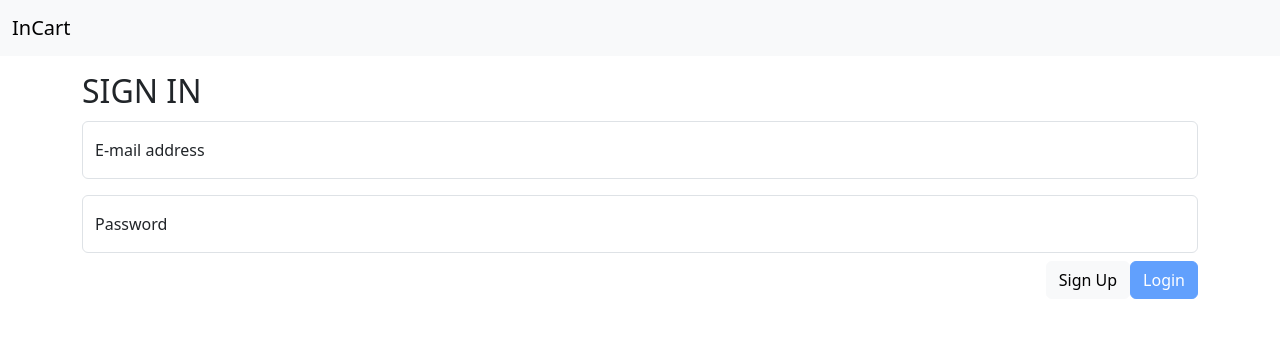
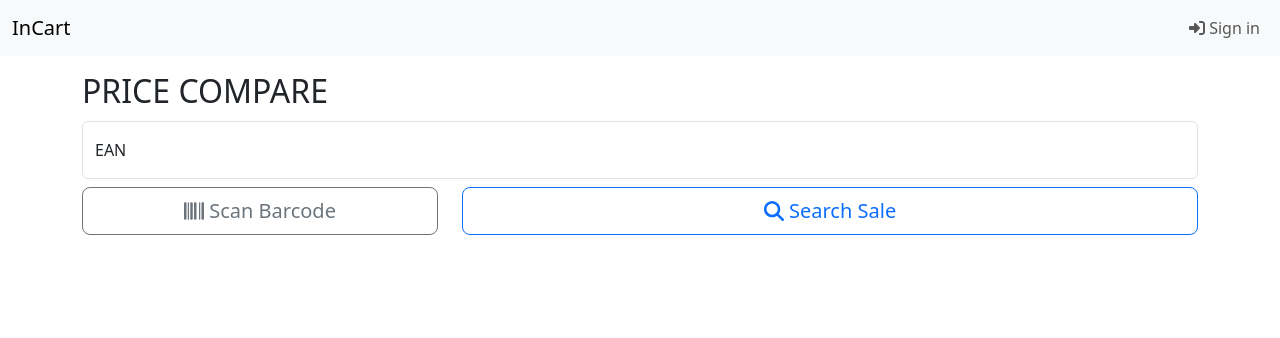
Before and after one commit to price-compare-tcc-unicarioca/price-compare-frontend, a Vue app: page / in a window 1280 px wide. Before the commit this address led to /sign-in. Shown: the top 338 px of the page. Built offline with nearby package versions, Linux system fonts and the light colour scheme.

Commit message:
Added some search sale features

```diff
--- a/package.json
+++ b/package.json
@@ -21,6 +21,7 @@
     "moment-timezone": "^0.5.34",
     "register-service-worker": "^1.7.2",
     "vue": "^3.2.13",
+    "vue-barcode-reader": "^1.0.2",
     "vue-router": "^4.0.3",
     "vue-simple-password-meter": "^1.1.0",
     "vuex": "^4.0.0",
--- a/src/App.vue
+++ b/src/App.vue
@@ -18,7 +18,14 @@
           <li class="nav-item" v-if="isAuthenticated">
             <a class="nav-link" @click="signOut">
               <font-awesome-icon icon="right-from-bracket" />
+              Sign out
             </a>
+          </li>
+          <li class="nav-item" v-else>
+            <router-link to="sign-in" class="nav-link" active-class="active">
+              <font-awesome-icon icon="right-to-bracket" />
+              Sign in
+            </router-link>
           </li>
         </ul>
       </div>
--- /dev/null
+++ b/src/components/EanProvider.vue
@@ -0,0 +1,62 @@
+<template>
+  <div class="container">
+    <h2>Price Compare</h2>
+    <in-cart-input label="EAN" v-model="ean" />
+    <div class="row mt-2">
+      <div class="col-sm-4 d-grid" v-if="canUseCamera">
+        <button class="btn btn-outline-secondary btn-lg" type="button" @click="toggleCamera">
+          <font-awesome-icon icon="barcode" /> Scan Barcode
+        </button>
+      </div>
+      <div :class="['d-grid', {'col-sm-8': canUseCamera, 'col': !canUseCamera}]">
+        <button class="btn btn-outline-primary btn-lg" type="button" @click="$emit('search-request', ean)">
+          <font-awesome-icon icon="magnifying-glass" /> Search Sale
+        </button>
+      </div>
+    </div>
+    <div class="camera-box mt-4" v-if="showCamera">
+      <StreamBarcodeReader @decode="onDecode" />
+    </div>
+  </div>
+</template>
+
+<script>
+import { ref } from 'vue-demi'
+import { StreamBarcodeReader } from 'vue-barcode-reader'
+
+import InCartInput from '@/components/InCartInput.vue'
+
+export default {
+  components: {
+    StreamBarcodeReader,
+    InCartInput
+  },
+  setup (props) {
+    const ean = ref(null)
+    const canUseCamera = ref(navigator && navigator.mediaDevices && 'enumerateDevices' in navigator.mediaDevices)
+    const showCamera = ref(false)
+
+    const toggleCamera = () => {
+      showCamera.value = !showCamera.value
+    }
+
+    const onDecode = (decodedEan) => {
+      ean.value = decodedEan
+    }
+
+    return {
+      ean,
+      canUseCamera,
+      toggleCamera,
+      showCamera,
+      onDecode
+    }
+  }
+}
+</script>
+
+<style lang="scss" scoped>
+.camera-box {
+  max-width: 640px;
+}
+</style>
--- a/src/router/index.js
+++ b/src/router/index.js
@@ -26,7 +26,7 @@ const routes = [
     name: 'home',
     component: HomeView,
     meta: {
-      requiresAuth: true
+      requiresAuth: false
     }
   },
   {
--- a/src/views/HomeView.vue
+++ b/src/views/HomeView.vue
@@ -1,12 +1,16 @@
 <template>
   <div class="home">
+    <ean-provider />
   </div>
 </template>
 
 <script>
+import EanProvider from '@/components/EanProvider.vue'
 
 export default {
-  name: 'HomeView',
+  components: {
+    EanProvider
+  },
   setup () {
   }
 }
```
Also changed, not shown: 1 other file (tests, documents, lock files or other folders).
